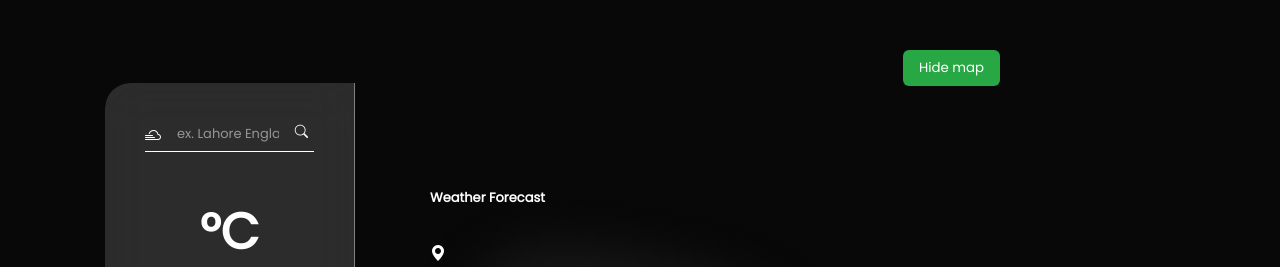
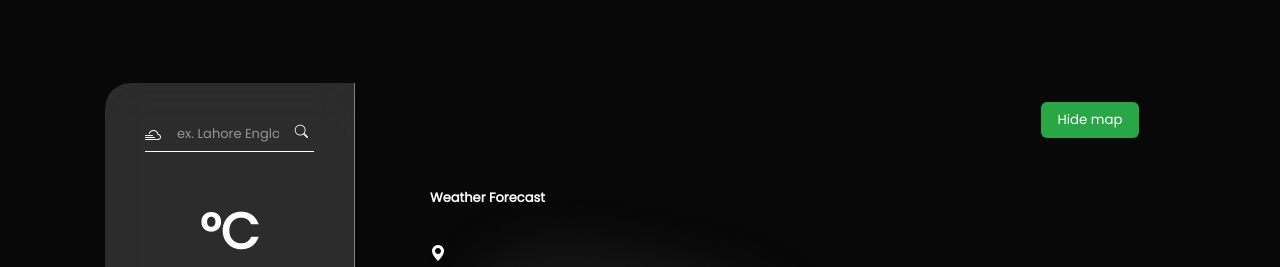
Before and after one commit to Trung-Sloth/app_weather, a Django app: page / in a window 1280 px wide. Shown: the top 267 px of the page. Run offline with Django 5.2, Linux system fonts and the light colour scheme; some libraries are stand-ins or nearby versions.

Commit message:
change togBtn pos

```diff
--- a/weatherProject/forecast/static/css/styles.css
+++ b/weatherProject/forecast/static/css/styles.css
@@ -324,9 +324,9 @@
 }
 
 #toggleBtn {
-    position: absolute;
-    top: 50px;
-    right: 280px;
+    position: relative;
+    top: -280px;
+    right: -450px;
     padding: 8px 16px;
     background-color: #28a745;
     z-index:  1;
```
